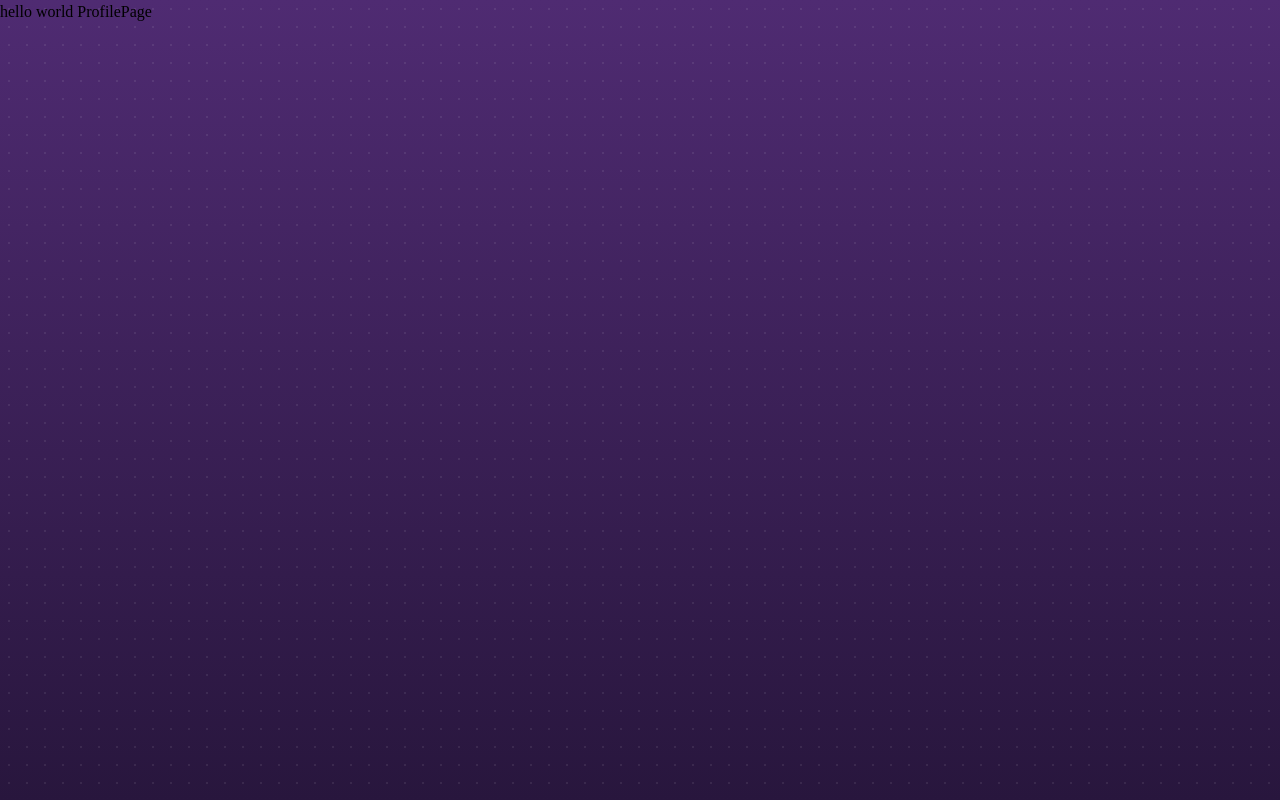
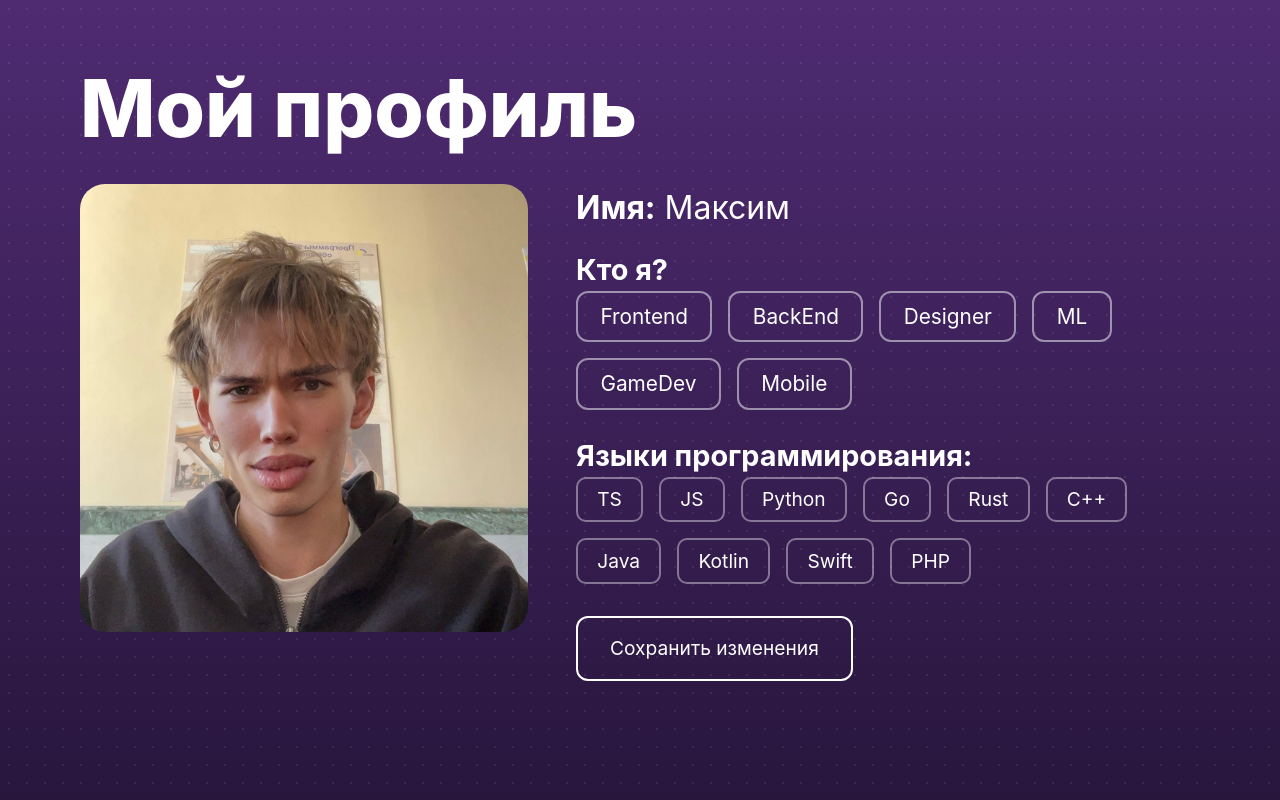
Before and after one commit to Chudinow/Hack.ITAM.Misis, a React (Vite) app in the folder frontend/: page /profile in a window 1280 px wide. Built offline with nearby package versions, Linux system fonts and the light colour scheme.

Commit message:
добавляет ProfilePage

```diff
--- a/frontend/src/Pages/ProfilePage/ProfilePage.tsx
+++ b/frontend/src/Pages/ProfilePage/ProfilePage.tsx
@@ -1,9 +1,45 @@
-const ProfilePage = () =>{
-    return(
-        <div>
-        hello world ProfilePage
+import React, { useState } from "react";
+import styles from "./profile-page.module.css";
+import RoleSelector from "./components/roleSelector";
+import LanguageSelector from "./components/languageSelector";
+import exampleImg from "../../Photos/myphoto.jpg";
+
+const ProfilePage: React.FC = () => {
+  const [name, _] = useState("Максим");
+
+  const [roles, setRoles] = useState<string[]>([]);
+  const [languages, setLanguages] = useState<string[]>([]);
+
+  const handleSave = () => {
+    const payload = { name, roles, languages };
+    console.log("Отправляем на сервер:", payload);
+  };
+
+  return (
+    <div className={styles.wrapper}>
+      <h1 className={styles.title}>Мой профиль</h1>
+
+      <div className={styles.container}>
+        <img src={exampleImg} alt="avatar" className={styles.avatar} />
+
+        <div className={styles.info}>
+          <p className={styles.field}>
+            <span>Имя:</span> {name}
+          </p>
+
+          <p className={styles.fieldTitle}>Кто я?</p>
+          <RoleSelector selected={roles} setSelected={setRoles} />
+
+          <p className={styles.fieldTitle}>Языки программирования:</p>
+          <LanguageSelector selected={languages} setSelected={setLanguages} />
+
+          <button className={styles.saveBtn} onClick={handleSave}>
+            Сохранить изменения
+          </button>
         </div>
-    )
-}
+      </div>
+    </div>
+  );
+};
 
-export default ProfilePage
+export default ProfilePage;
--- /dev/null
+++ b/frontend/src/Pages/ProfilePage/components/language-selector.module.css
@@ -0,0 +1,20 @@
+.container {
+  display: flex;
+  gap: 1rem;
+  flex-wrap: wrap;
+}
+
+.tag {
+  padding: 0.4rem 1.2rem;
+  font-size: 1.2rem;
+  border-radius: 10px;
+  border: 2px solid rgba(255,255,255,0.4);
+  background: transparent;
+  color: white;
+  cursor: pointer;
+  transition: 0.2s ease;
+}
+
+.active {
+  background: rgba(255,255,255,0.25);
+}
--- /dev/null
+++ b/frontend/src/Pages/ProfilePage/components/languageSelector.tsx
@@ -0,0 +1,48 @@
+import React from "react";
+import styles from "./language-selector.module.css";
+
+const langs = [
+  "TS",
+  "JS",
+  "Python",
+  "Go",
+  "Rust",
+  "C++",
+  "Java",
+  "Kotlin",
+  "Swift",
+  "PHP"
+];
+
+interface Props {
+  selected: string[];
+  setSelected: (v: string[]) => void;
+}
+
+const LanguageSelector: React.FC<Props> = ({ selected, setSelected }) => {
+  const toggleLang = (lang: string) => {
+    if (selected.includes(lang)) {
+      setSelected(selected.filter((l) => l !== lang));
+    } else {
+      setSelected([...selected, lang]);
+    }
+  };
+
+  return (
+    <div className={styles.container}>
+      {langs.map((lang) => (
+        <button
+          key={lang}
+          className={`${styles.tag} ${
+            selected.includes(lang) ? styles.active : ""
+          }`}
+          onClick={() => toggleLang(lang)}
+        >
+          {lang}
+        </button>
+      ))}
+    </div>
+  );
+};
+
+export default LanguageSelector;
--- /dev/null
+++ b/frontend/src/Pages/ProfilePage/components/role-selector.module.css
@@ -0,0 +1,21 @@
+.container {
+  display: flex;
+  gap: 1rem;
+  flex-wrap: wrap;
+  margin-bottom: 1.5rem;
+}
+
+.button {
+  padding: 0.5rem 1.4rem;
+  font-size: 1.3rem;
+  border-radius: 12px;
+  border: 2px solid rgba(255,255,255,0.5);
+  background: transparent;
+  color: white;
+  cursor: pointer;
+  transition: 0.2s ease;
+}
+
+.active {
+  background: rgba(255,255,255,0.3);
+}
--- /dev/null
+++ b/frontend/src/Pages/ProfilePage/components/roleSelector.tsx
@@ -0,0 +1,37 @@
+import React from "react";
+import styles from "./role-selector.module.css";
+
+const roles = ["Frontend", "BackEnd", "Designer", "ML", "GameDev", "Mobile"];
+
+interface Props {
+  selected: string[];
+  setSelected: (v: string[]) => void;
+}
+
+const RoleSelector: React.FC<Props> = ({ selected, setSelected }) => {
+  const toggleRole = (role: string) => {
+    if (selected.includes(role)) {
+      setSelected(selected.filter((r) => r !== role));
+    } else {
+      setSelected([...selected, role]);
+    }
+  };
+
+  return (
+    <div className={styles.container}>
+      {roles.map((role) => (
+        <button
+          key={role}
+          className={`${styles.button} ${
+            selected.includes(role) ? styles.active : ""
+          }`}
+          onClick={() => toggleRole(role)}
+        >
+          {role}
+        </button>
+      ))}
+    </div>
+  );
+};
+
+export default RoleSelector;
--- a/frontend/src/Pages/ProfilePage/profile-page.module.css
+++ b/frontend/src/Pages/ProfilePage/profile-page.module.css
@@ -0,0 +1,101 @@
+@keyframes fadeUp {
+  0% {
+    opacity: 0;
+    transform: translateY(25px);
+  }
+  100% {
+    opacity: 1;
+    transform: translateY(0);
+  }
+}
+
+.wrapper {
+  padding: 4rem 5rem;
+  color: white;
+  font-family: "Inter", sans-serif;
+  animation: fadeUp 0.6s ease forwards;
+}
+
+.title {
+  font-size: 5rem;
+  font-weight: 800;
+  margin-bottom: 2rem;
+}
+
+.container {
+  display: flex;
+  gap: 3rem;
+}
+
+.avatar {
+  width: 28rem;
+  height: 28rem;
+  background: rgba(255, 255, 255, 0.2);
+  border-radius: 25px;
+  object-fit: cover;
+}
+
+.info {
+  flex: 1;
+}
+
+.field {
+  font-size: 2rem;
+}
+
+.field span {
+  font-weight: 700;
+}
+
+.fieldTitle {
+  margin-top: 1rem;
+  font-size: 1.8rem;
+  font-weight: 700;
+}
+
+.saveBtn {
+  margin-top: 2rem;
+  padding: 1rem 2rem;
+  background: transparent;
+  border: 2px solid white;
+  border-radius: 12px;
+  color: white;
+  cursor: pointer;
+  font-size: 1.2rem;
+  transition: 0.25s;
+  animation: fadeUp 0.7s ease forwards;
+}
+
+.saveBtn:hover {
+  background: rgba(255, 255, 255, 0.12);
+}
+
+@media (max-width: 900px) {
+  .container {
+    flex-direction: column;
+  }
+
+  .title {
+    font-size: 3rem;
+  }
+
+  .avatar {
+    width: 100%;
+    height: auto;
+    max-width: 26rem;
+  }
+}
+
+@media (max-width: 600px) {
+  .wrapper {
+    padding: 2rem;
+  }
+
+  .title {
+    font-size: 2.4rem;
+  }
+
+  .field {
+    font-size: 1.6rem;
+  }
+}
```
Also changed, not shown: frontend/src/Photos/myphoto.jpg (added).
